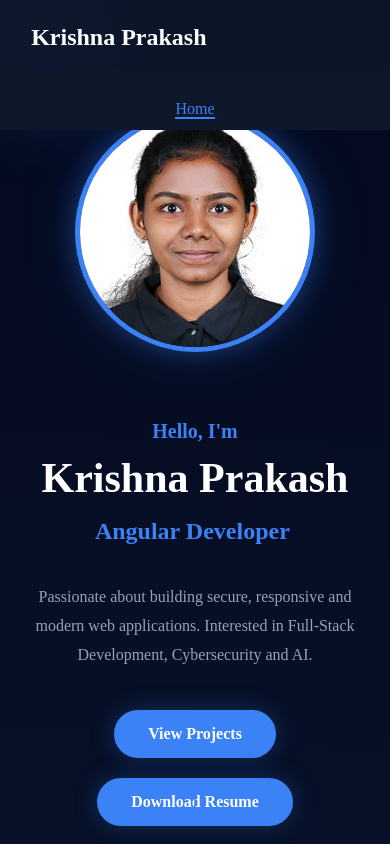
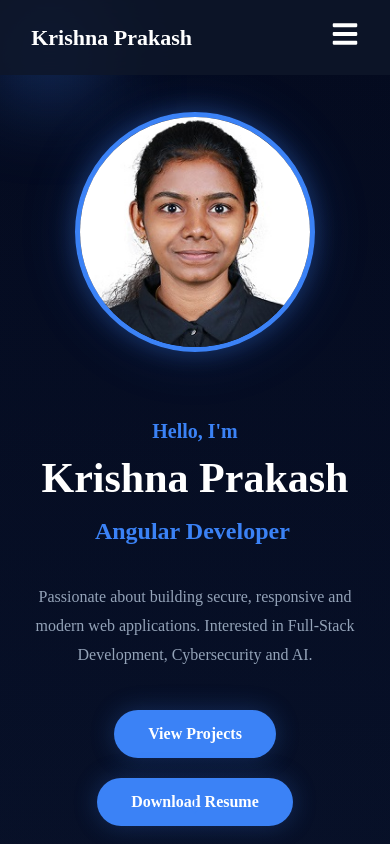
Before and after one commit to KrishnaPrakashh/My-Portfolio, a React (Vite) app: page / in a window 390 px wide. Shown: the top 844 px of the page. Built offline with nearby package versions, Linux system fonts and the light colour scheme.

Commit message:
Improve mobile responsiveness and navbar

```diff
--- a/src/components/Navbar.css
+++ b/src/components/Navbar.css
@@ -14,92 +14,79 @@
 }
 
 .logo{
-    font-size:1.5rem;
+    font-size:1.6rem;
     font-weight:700;
-    color:#ffffff;
+    color:#fff;
 }
 
 .nav-links{
     display:flex;
+    align-items:center;
     gap:30px;
+    list-style:none;
 }
 
-.nav-links li a{
-    color:white;
-    transition:.3s;
-    font-weight:500;
+.nav-links li{
+    list-style:none;
 }
 
-.nav-links li a:hover{
+.nav-links li a,
+.nav-links li span{
+    color:#fff;
+    font-weight:500;
+    text-decoration:none;
+    cursor:pointer;
+    transition:.3s;
+}
+
+.nav-links li a:hover,
+.nav-links li span:hover,
+.nav-links .active{
     color:#3B82F6;
 }
 
 .menu-icon{
     display:none;
-    color:white;
-    font-size:1.6rem;
+    font-size:28px;
+    color:#fff;
     cursor:pointer;
+    transition:.3s;
 }
 
-@media(max-width:768px){
-
-.nav-links{
-    position:absolute;
-    top:75px;
-    left:-100%;
-    width:100%;
-    background:#0F172A;
-    flex-direction:column;
-    text-align:center;
-    transition:.3s;
-    padding:30px 0;
+.menu-icon:hover{
+    color:#3B82F6;
 }
 
-.nav-links.active{
-    left:0;
+/* ===========================
+   Mobile
+=========================== */
+
+@media (max-width:768px){
+
+.navbar{
+    padding:0 8%;
+}
+
+.logo{
+    font-size:22px;
 }
 
 .menu-icon{
     display:block;
 }
 
-}
-.nav-links a,
-.nav-links span {
-    cursor: pointer;
-    transition: 0.3s;
-}
-
-.nav-links .active {
-    color: #3B82F6;
-    border-bottom: 2px solid #3B82F6;
-}
-@media (max-width:768px){
-
-.navbar{
-    padding:15px 8%;
-}
-
-.menu-icon{
-    display:none;
-    font-size:28px;
-    color:white;
-    cursor:pointer;
-}
-
 .nav-links{
     position:absolute;
-    top:70px;
+    top:75px;
     left:0;
     width:100%;
 
-    background:#0F172A;
+    background:rgba(15,23,42,.98);
+    backdrop-filter:blur(12px);
 
-    display:flex;
     flex-direction:column;
     align-items:center;
-
-    gap:20px;
+    gap:25px;
 
     max-height:0;
     overflow:hidden;
@@ -113,7 +100,15 @@
 }
 
 .nav-links li{
-    list-style:none;
+    width:100%;
+    text-align:center;
+}
+
+.nav-links li a,
+.nav-links li span{
+    display:block;
+    width:100%;
+    padding:10px 0;
 }
 
 }
--- a/src/index.css
+++ b/src/index.css
@@ -38,3 +38,28 @@ section{
   max-width:1200px;
   margin:auto;
 }
+
+*{
+  margin:0;
+  padding:0;
+  box-sizing:border-box;
+}
+
+html{
+  scroll-behavior:smooth;
+}
+
+body{
+  overflow-x:hidden;
+}
+
+img{
+  max-width:100%;
+  display:block;
+}
+
+section{
+  width:100%;
+  overflow:hidden;
+  scroll-margin-top:80px;
+}
```
